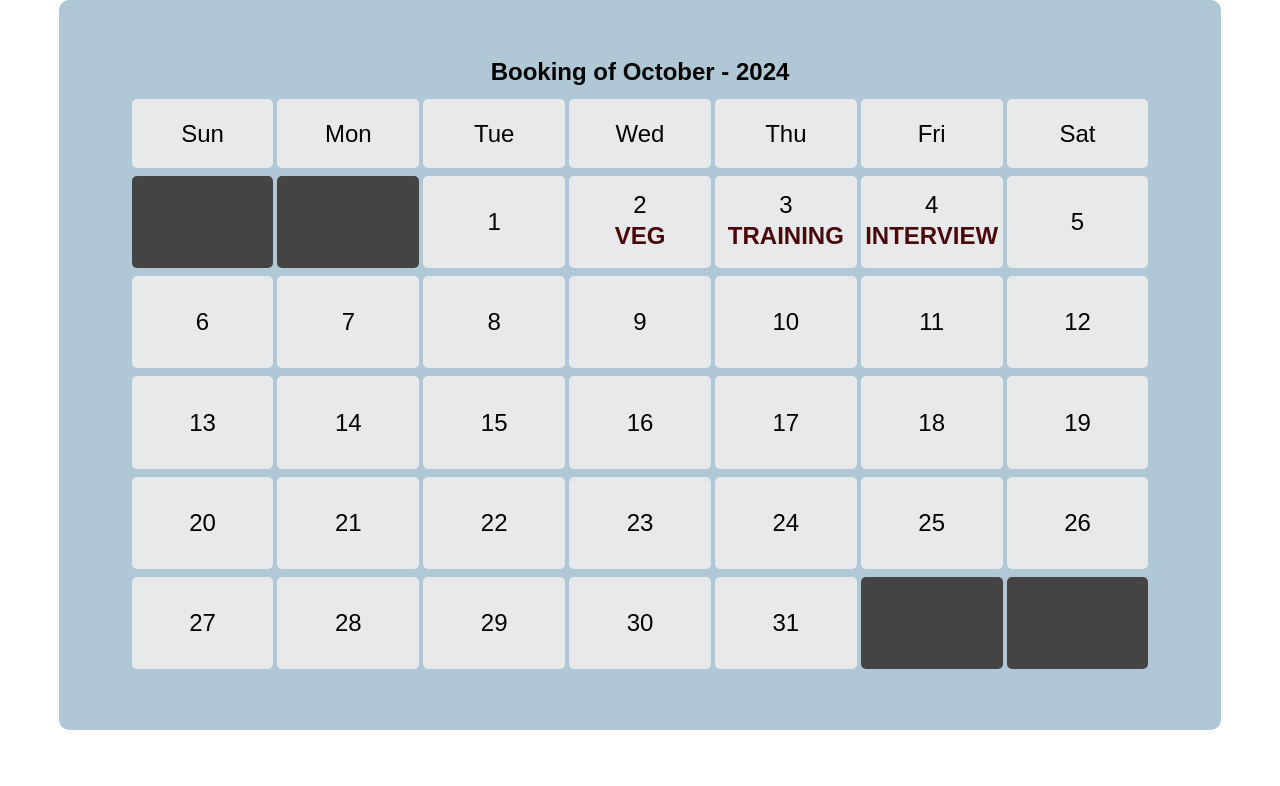
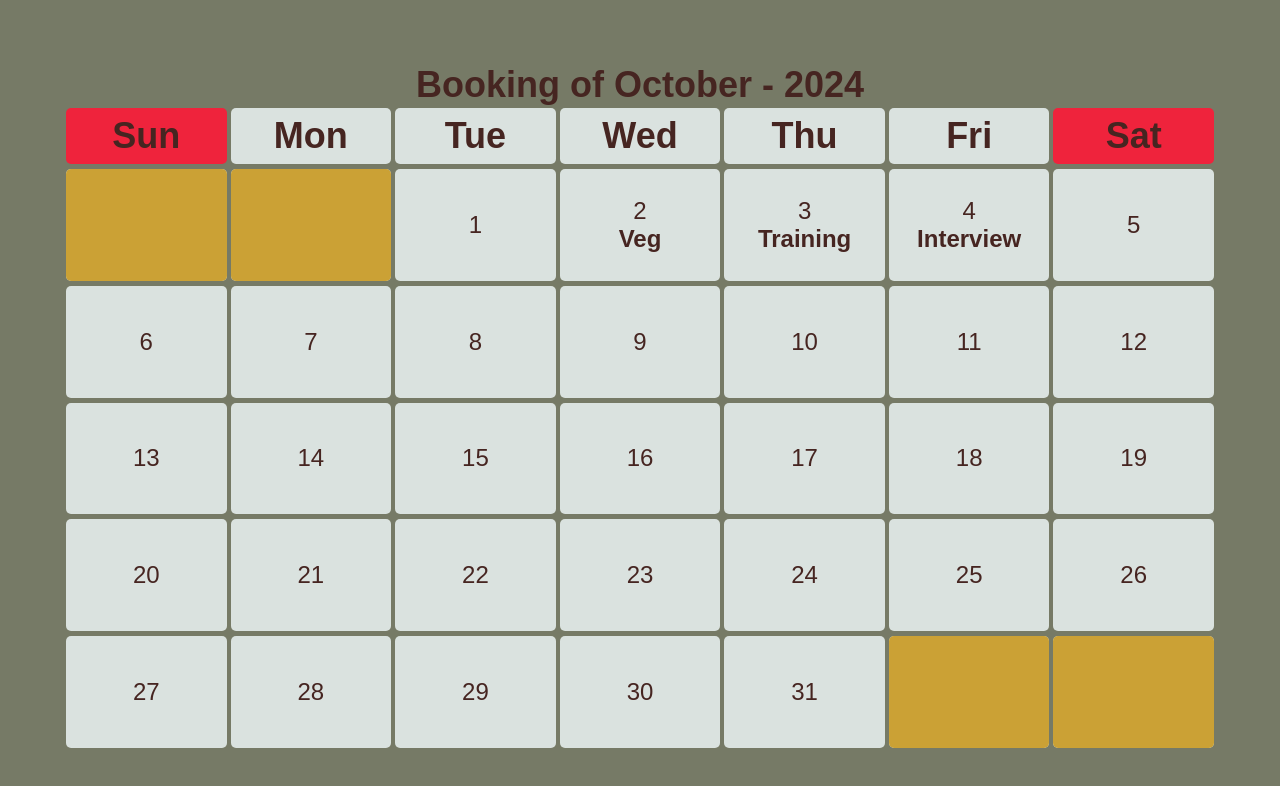
Before and after one commit to devil1993/booking, a React (Vite) app in the folder booking-ui/: page / in a window 1280 px wide. Shown: the top 786 px of the page. Built offline with nearby package versions, Linux system fonts and the light colour scheme.

Commit message:
Added css grid setup and colorscheme changed with help of Coolers.

```diff
--- a/booking-ui/src/Dashboard/BookingCalendar.module.css
+++ b/booking-ui/src/Dashboard/BookingCalendar.module.css
@@ -1,99 +1,67 @@
-body{
-    display: flex;
-    font-family: sans-serif;
-    align-items: center;
-}
+/* CSS HEX
+--platinum: #dae2dfff;
+--reseda-green: #767a66ff;
+--satin-sheen-gold: #cba135ff;
+--red-pantone: #ef233cff;
+--caput-mortuum: #462521ff;
+*/
+
 .container {
     display: flex;
     flex-direction: column;
     align-items: center;
     justify-content: center;
-    height: 90vh;
-    width: 90vw;
+    height: 100vh;
+    width: 100vw;
     /* border: 3px green solid; */
-    border-radius: 10px;
-    background-color: rgba(150, 182, 201, 0.745);
+    /* border-radius: 10px; */
+    background-color: #767A66;
     padding: 5px;
+    color: #462521;
+    font-size: 24px;
 }
 
 .content {
     width: 90%;
     height: 80%;
     /* border: 3px solid #325c86; */
-    padding: 5px;
+    display: grid;
+    justify-content: space-around;
+    grid-template-columns: repeat(7, 1fr);
+    grid-template-rows: 1fr repeat(5, 2fr);
+    row-gap: 5px;
 }
 
-.row {
-    /* border: red 1px solid; */
-    height: 16%;
+.item {
+    /* border: 1px solid #325c86; */
+    height: 100%;
+    border-radius: 5px;
+    display: flex;
+    justify-content: space-around;
+    align-items: center;
+    background-color: #DAE2DF;
+    margin: 2px;
 }
 
-.headRow {
-    height: 12%;
-}
-
-.row, .headRow{
+.day{
     display: flex;
-    flex-direction: row;
-    margin: 8px;
     justify-content: center;
+    flex-direction: column;
     align-items: center;
 }
 
-.col {
-    height: 100%;
-    width: 14%;
-    background-color: #e8e9ea;
-    border-radius: 5px;
-    /* border: blue 1px solid; */
-    text-align: center;
-    margin: 2px;
-    justify-content: center;
-    align-items: center;
+.calHead{
+    font-weight: 550;
+    font-size: 36px;
 }
 
-.selected {
-    border: 3px solid lime;
-}
-
-.col .colContainer {
-    height: 100%;
-}
-
-.colContainer{
-    display: flex;
-    flex-direction: column;
-}
-
-.booked1 {
-    background-color: rgba(221, 153, 126, 0.733);
-}
-
-.booked2 {
-    background-color: rgba(228, 238, 88, 0.747);
+.calHead:first-child, .calHead:nth-child(7){
+    background-color: #EF233C;
 }
 
 .datePad{
-    background-color: #444
+    background-color: #CBA135;
+    height: 100%;
+    border-radius: 5px;
+    width: 100%;
 }
-
-.date, .day {
-    align-content: center;
-    align-items: center;
-    justify-content: center;
-    text-align: center;
-    overflow-wrap: break-word;
-    flex-grow: 1;
-}
-.day{
-    font-size: 24px;
-}
-.date{
-    border: 2px solid blue;
-}
-
-.type{
-    padding: 3px;
-    text-transform: uppercase;
-    color: #4b080b;
-}
--- a/booking-ui/src/Dashboard/BookingCalendar.tsx
+++ b/booking-ui/src/Dashboard/BookingCalendar.tsx
@@ -1,8 +1,8 @@
 import styles from './BookingCalendar.module.css';
 import { BookingDetailsService } from '../services/BookingDetailsService';
 import { CalendarUIModel } from './CalendarUIModel';
-import CalendarWeek from './CalendarWeek';
 import { v4 } from 'uuid';
+import CalendarDay from './CalendarDay';
 
 
 export function BookingCalendar() {
@@ -48,7 +48,7 @@ export function BookingCalendar() {
         }
     }
     let daysOfWeek = ['Sun', 'Mon', 'Tue', 'Wed', 'Thu', 'Fri', 'Sat'];
-
+    console.log(grid);
 
     return (
         <div className={styles.container}>
@@ -56,10 +56,8 @@ export function BookingCalendar() {
                 Booking of {month} - {date.getFullYear()}
             </h2>
             <div className={styles.content}>
-                <div className={styles.headRow}>
-                    {daysOfWeek.map((day) => <div key={v4()} className={`${styles.col} ${styles.colContainer}`}><div className={styles.day}>{day}</div></div>)}
-                </div>
-                { grid.map(week => <CalendarWeek key={v4()} weekInfo={week} />) }
+                    {daysOfWeek.map((day) => <div key={v4()} className={`${styles.item} ${styles.calHead}`}><div className={styles.day}>{day}</div></div>)}
+                    { grid.map(week => week.map(day => <CalendarDay day={day} key={v4()}/>)) }
             </div>
 
         </div>
--- a/booking-ui/src/Dashboard/CalendarDay.tsx
+++ b/booking-ui/src/Dashboard/CalendarDay.tsx
@@ -3,14 +3,12 @@ import { CalendarUIModel } from "./CalendarUIModel";
 
 const CalendarDay: React.FC<{day: CalendarUIModel}> = ({day}) => {
     return (
-    <div className={styles.col +" " + day.style}>
-        <div className={styles.colContainer}>
-            <div className={styles.day}>
-                { day.date > 0 && day.date }
+        <div className={styles.item}>
+            <div className={styles.day +" " + day.style}>
+                { day.date > 0 && <div>{day.date}</div> }
                 { day.booking &&  <div className={styles.type}><strong>{ day.booking.bookingType.name }</strong></div> }
             </div>
         </div>
-    </div>
 )
 }
 
--- a/booking-ui/src/Dashboard/CalendarWeek.tsx
+++ /dev/null
@@ -1,14 +0,0 @@
-import { v4 } from 'uuid';
-import styles from './BookingCalendar.module.css';
-import CalendarDay from './CalendarDay';
-import { CalendarUIModel } from './CalendarUIModel';
-
-const CalendarWeek : React.FC<{weekInfo: CalendarUIModel[]}> = ( {weekInfo} ) => {
-    return (
-        <div className={styles.row}>
-            { weekInfo.map((dayInfo) => <CalendarDay key={v4()} day={dayInfo} />) }
-        </div>
-    )
-}
-
-export default CalendarWeek;
```
